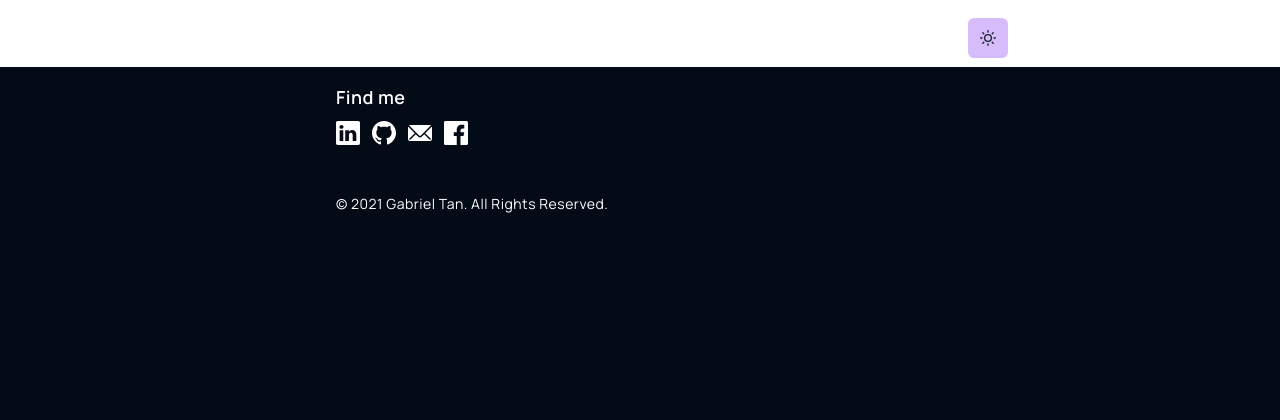
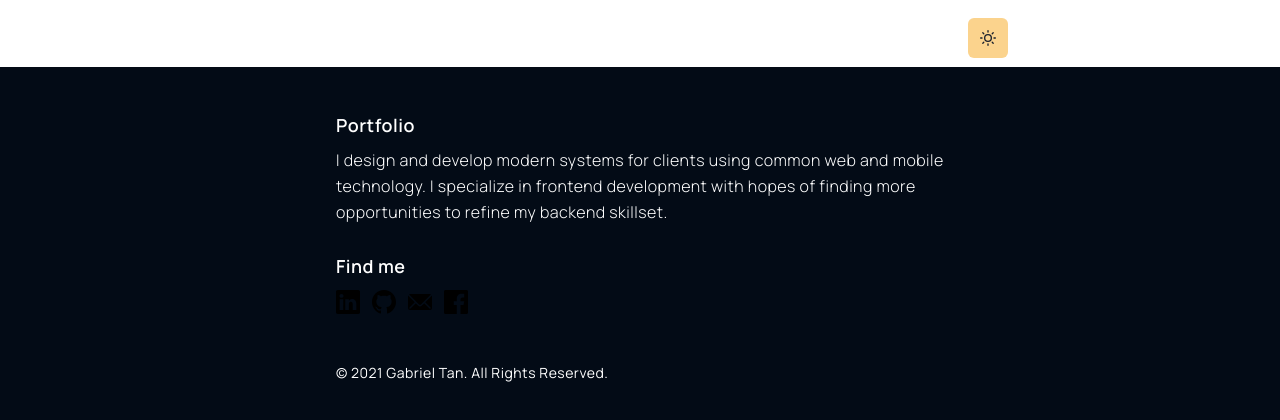
Before and after one commit to gabtan99/website, a Next.js app: page /portfolio in a window 1280 px wide. Shown: the top 420 px of the page. Built offline with nearby package versions, Linux system fonts and the light colour scheme.

Commit message:
wip: portfolio page header

```diff
--- a/components/footer.js
+++ b/components/footer.js
@@ -2,30 +2,47 @@ import { EmailIcon } from "@chakra-ui/icons";
 import { Text, Container, Box, Link } from "@chakra-ui/react";
 import Block from "./block";
 import { FacebookIcon, GithubIcon, LinkedInIcon } from "./icons/socials";
+import { useColorModeValue } from "@chakra-ui/color-mode";
 
 const Footer = () => {
   return (
-    <Block delay={0.8} my={7}>
+    <Block delay={1} my={7}>
       <Container maxW="container.sm">
         <Text mb={2} fontSize="lg" fontWeight={600}>
           Find me
         </Text>
         <Box>
           <Link mr={3} href="https://www.linkedin.com/in/gabtan99">
-            <LinkedInIcon width={6} height={6} color="white" />
+            <LinkedInIcon
+              width={6}
+              height={6}
+              color={useColorModeValue("#000000", "#ffffff")}
+            />
           </Link>
           <Link mr={3} href="https://github.com/gabtan99">
-            <GithubIcon width={6} height={6} color="white" />
+            <GithubIcon
+              width={6}
+              height={6}
+              color={useColorModeValue("#000000", "#ffffff")}
+            />
           </Link>
           <Link mr={3} href="mailto: gabtan99@gmail.com">
-            <EmailIcon width={6} height={6} color="white" />
+            <EmailIcon
+              width={6}
+              height={6}
+              color={useColorModeValue("#000000", "#ffffff")}
+            />
           </Link>
           <Link mr={3} href="https://www.facebook.com/gabtann/">
-            <FacebookIcon width={6} height={6} color="white" />
+            <FacebookIcon
+              width={6}
+              height={6}
+              color={useColorModeValue("#000000", "#ffffff")}
+            />
           </Link>
         </Box>
         <Text fontSize={14} mt={12}>
-          &copy; 2021 Gabriel Tan. All Rights Reserved.
+          &copy; {new Date().getFullYear()} Gabriel Tan. All Rights Reserved.
         </Text>
       </Container>
     </Block>
--- a/components/layouts/main.js
+++ b/components/layouts/main.js
@@ -27,7 +27,6 @@ const Main = ({ children, router }) => {
 
       <Container maxW="container.md" pt={14}>
         {children}
-        <Footer />
       </Container>
     </Box>
   );
--- a/components/navbar.js
+++ b/components/navbar.js
@@ -26,7 +26,7 @@ const Navbar = (props) => {
     >
       <Container p={2} maxW="container.md">
         <Flex align="center">
-          <Heading as="h1" size="xl" px={2} style={{ fontWeight: 800 }}>
+          <Heading as="h1" size="xl" px={2} ml={2} fontWeight={800}>
             <Link href="/">GT</Link>
           </Heading>
           <Spacer />
@@ -37,20 +37,10 @@ const Navbar = (props) => {
             alignItems="center"
             spacing="15px"
           >
-            <Heading
-              as="h5"
-              size="md"
-              variant="nav-link"
-              style={{ fontWeight: 600 }}
-            >
+            <Heading as="h5" size="md" variant="nav-link" fontWeight={600}>
               <Link href="/portfolio">portfolio</Link>
             </Heading>
-            <Heading
-              as="h5"
-              size="md"
-              variant="nav-link"
-              style={{ fontWeight: 600 }}
-            >
+            <Heading as="h5" size="md" variant="nav-link" fontWeight={600}>
               <a href="/resume.pdf">resume</a>
             </Heading>
             <ToggleButton />
--- a/components/toggle-button.js
+++ b/components/toggle-button.js
@@ -7,7 +7,7 @@ const ToggleButton = () => {
   return (
     <IconButton
       aria-label="Toggle theme"
-      colorScheme={useColorModeValue("orange", "purple")}
+      colorScheme={useColorModeValue("blue", "orange")}
       icon={useColorModeValue(<MoonIcon />, <SunIcon />)}
       onClick={toggleColorMode}
     />
--- a/pages/portfolio.js
+++ b/pages/portfolio.js
@@ -1,7 +1,31 @@
-import React from "react";
+import Head from "next/head";
+import { Container, Box, Heading, Image, Text } from "@chakra-ui/react";
+import Block from "../components/block";
+import Footer from "../components/footer";
+import { useColorModeValue } from "@chakra-ui/color-mode";
 
 const Portfolio = () => {
-  return <div></div>;
+  return (
+    <div>
+      <Head>
+        <title>Gab Tan - Portfolio</title>
+        <meta name="viewport" content="initial-scale=1.0, width=device-width" />
+      </Head>
+      <Container maxW="container.sm" pt={14}>
+        <Block delay={0.3} mb={7}>
+          <Text mb={2} fontSize="lg" fontWeight={600}>
+            Portfolio
+          </Text>
+          <Text letterSpacing={0.5} fontWeight={300} lineHeight="tall">
+            I design and develop modern systems for clients using common web and
+            mobile technology. I specialize in frontend development with hopes
+            of finding more opportunities to refine my backend skillset.
+          </Text>
+        </Block>
+      </Container>
+      <Footer />
+    </div>
+  );
 };
 
 export default Portfolio;
--- a/styles/theme.js
+++ b/styles/theme.js
@@ -12,7 +12,7 @@ const styles = {
 const components = {
   Link: {
     baseStyle: (props) => ({
-      color: mode("#ffffff", "#030B16")(props),
+      color: mode("#ffffff", "#000000")(props),
       textDecoration: "underline",
       textUnderlineOffset: 6,
     }),
@@ -21,13 +21,13 @@ const components = {
     variants: (props) => ({
       "nav-link": {
         fontSize: 18,
-        color: mode("#ffffff", "#030B16")(props),
+        color: mode("#ffffff", "#000000")(props),
       },
     }),
   },
   Text: {
     baseStyle: (props) => ({
-      color: mode("#030B16", "#ffffff")(props),
+      color: mode("#000000", "#ffffff")(props),
       letterSpacing: 0.5,
     }),
   },
```
Also changed, not shown: components/portfolio-item.js (added, +20 -0 lines), pages/index.js (+8 -1 lines), public/media/transformer.png (added).
